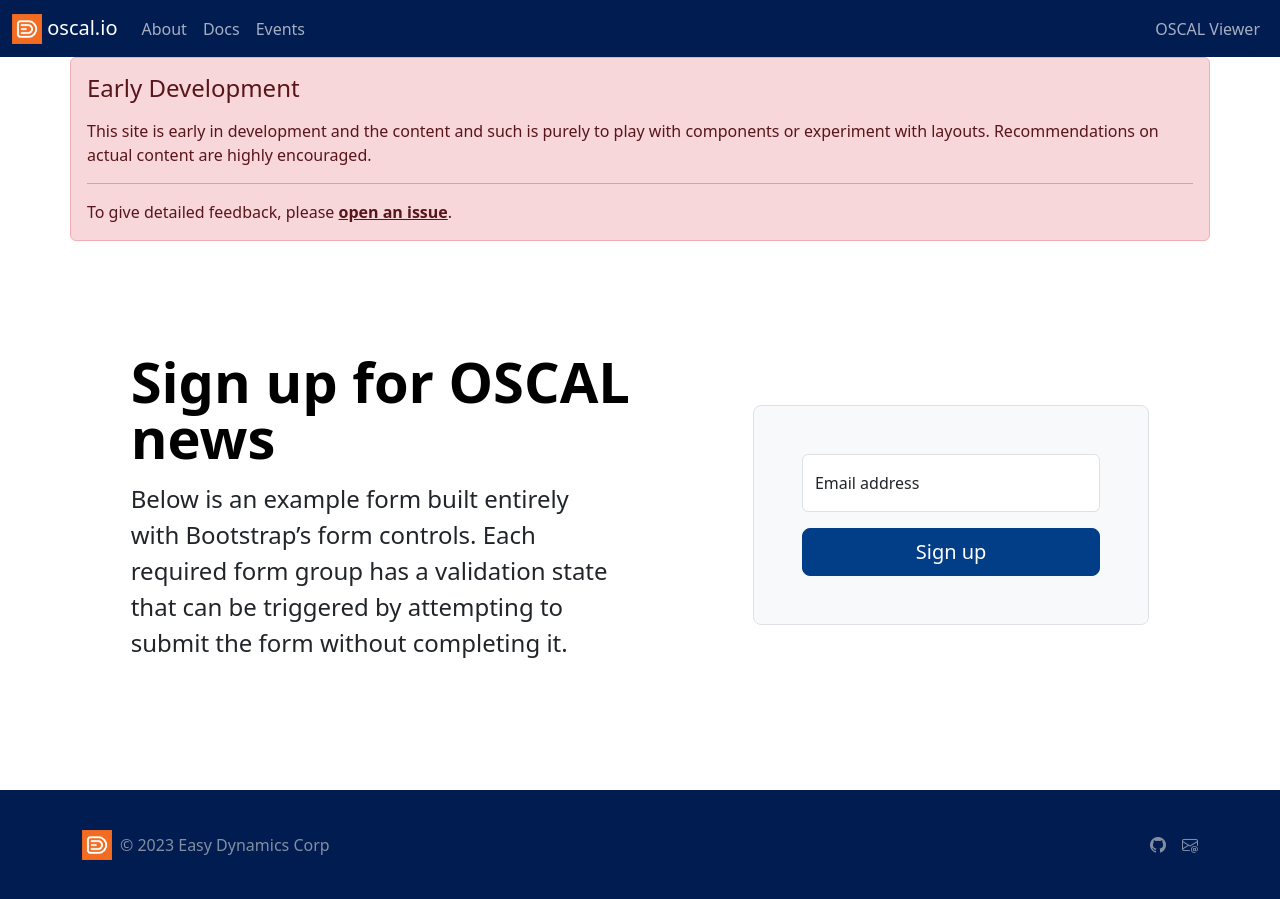
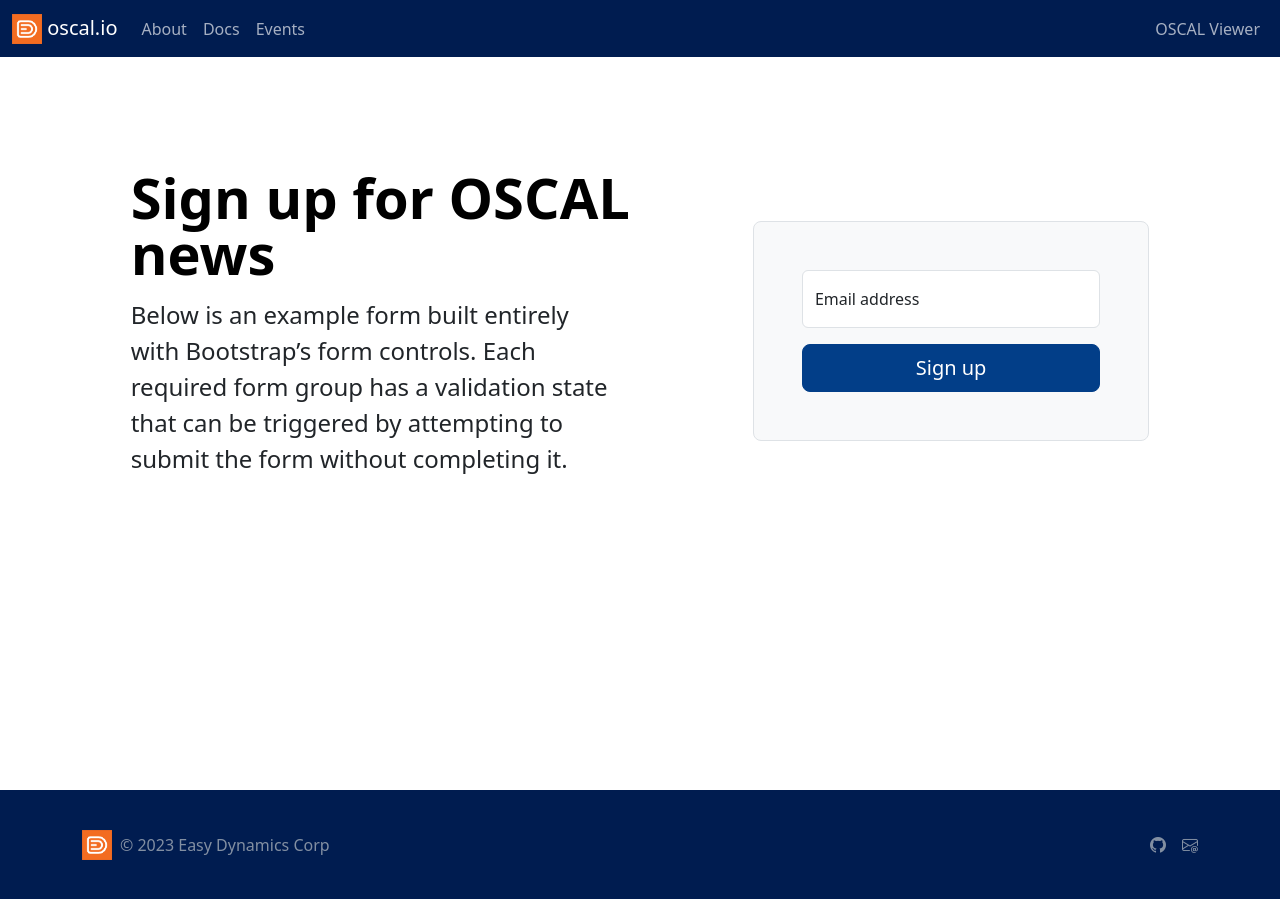
Before and after one commit to EasyDynamics/oscal.io, a Jekyll site: the page built from index.html, in a window 1280 px wide. Built offline with Jekyll 4.4.1, drawn with Linux system fonts in a browser that asks for light colours.

Commit message:
chore: remove banner from pages
I want to test what the page actually looks like

```diff
--- a/_layouts/default.html
+++ b/_layouts/default.html
@@ -3,17 +3,7 @@
   {% include head.html %}
   <body>
     {% include navbar.html %}
-    <div class="main-content">
-      <div class="container alert alert-danger" role="alert">
-        <h4>Early Development</h4>
-        <p></p>This site is early in development and the content and such is purely to play with components
-        or experiment with layouts. Recommendations on actual content are highly encouraged.</p>
-        <hr>
-        <p class="mb-0">
-          To give detailed feedback, please
-          <a href="https://github.com/EasyDynamics/oscal.io/issues/new" class="alert-link">open an issue</a>.
-        </p>
-      </div>
+    <div class="main-content mt-3">
       {{ content }}
     </div>
     {% include footer.html %}
```
